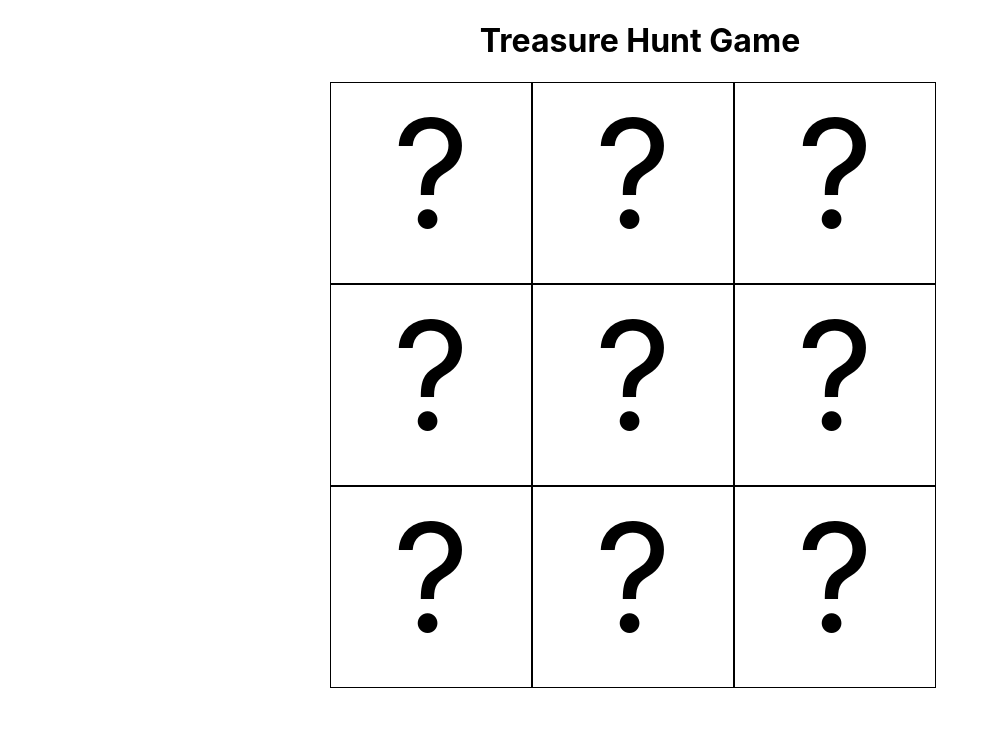
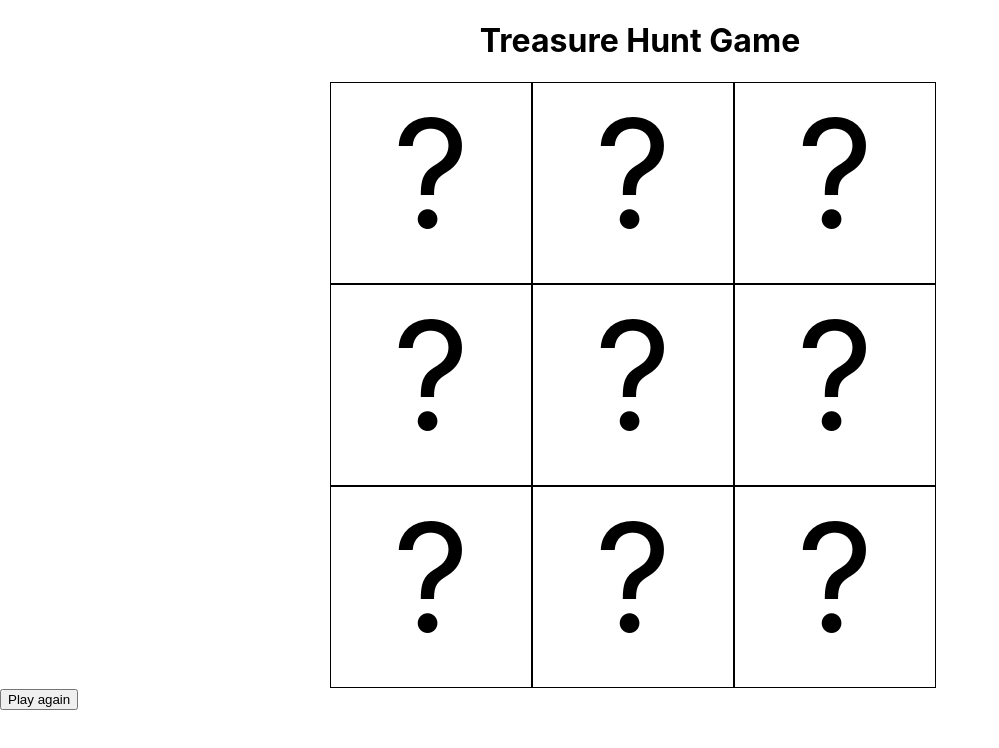
Before and after one commit to learn-academy-2022-golf/treasurehunt-Charlie19255, a React (Create React App) app: page / in a window 1280 px wide. Shown: the top 748 px of the page, without its empty margins (0-999 px from the left). Built offline with nearby package versions, Linux system fonts and the light colour scheme.

Commit message:
game resets

```diff
--- a/src/App.js
+++ b/src/App.js
@@ -39,11 +39,26 @@ const App = () => {
       setBoard(updatedBoard)
     }
   }
+  const reset = () =>{
+    let initialState = [
+      "?",
+      "?",
+      "?",
+      "?",
+      "?",
+      "?",
+      "?",
+      "?",
+      "?"
+    ]
+  return setBoard(initialState)
+  }
 
   return (
     <>
       <h1>Treasure Hunt Game</h1>
       <div className="gameboard">
+
         {board.map((value, index)=>{
           return(
             <Square
@@ -55,6 +70,7 @@ const App = () => {
           )
         })}
       </div>
+      <button onClick={reset}>Play again</button>
     </>
   )
 }
```
Also changed, not shown: src/App.css (line endings or trailing spaces).
